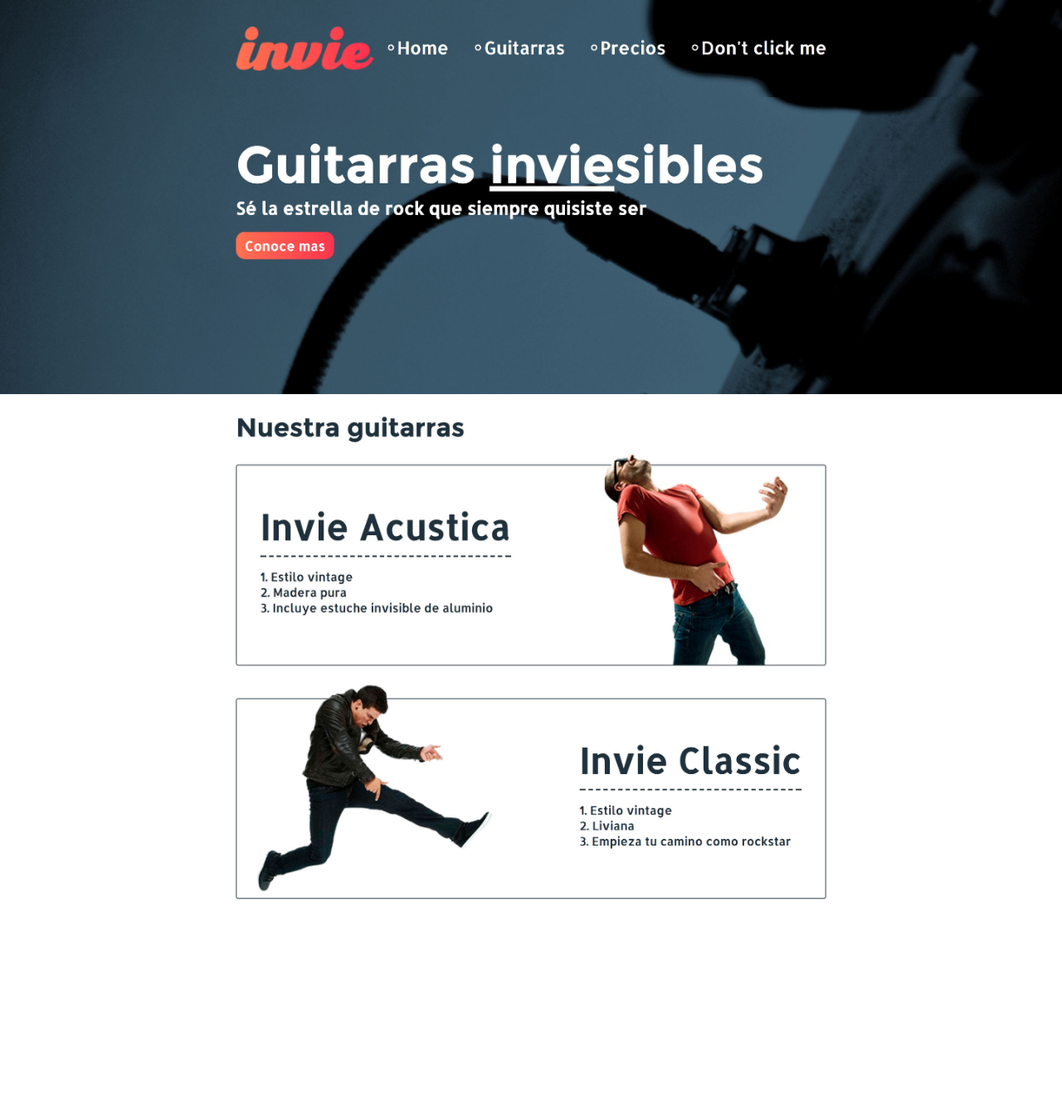
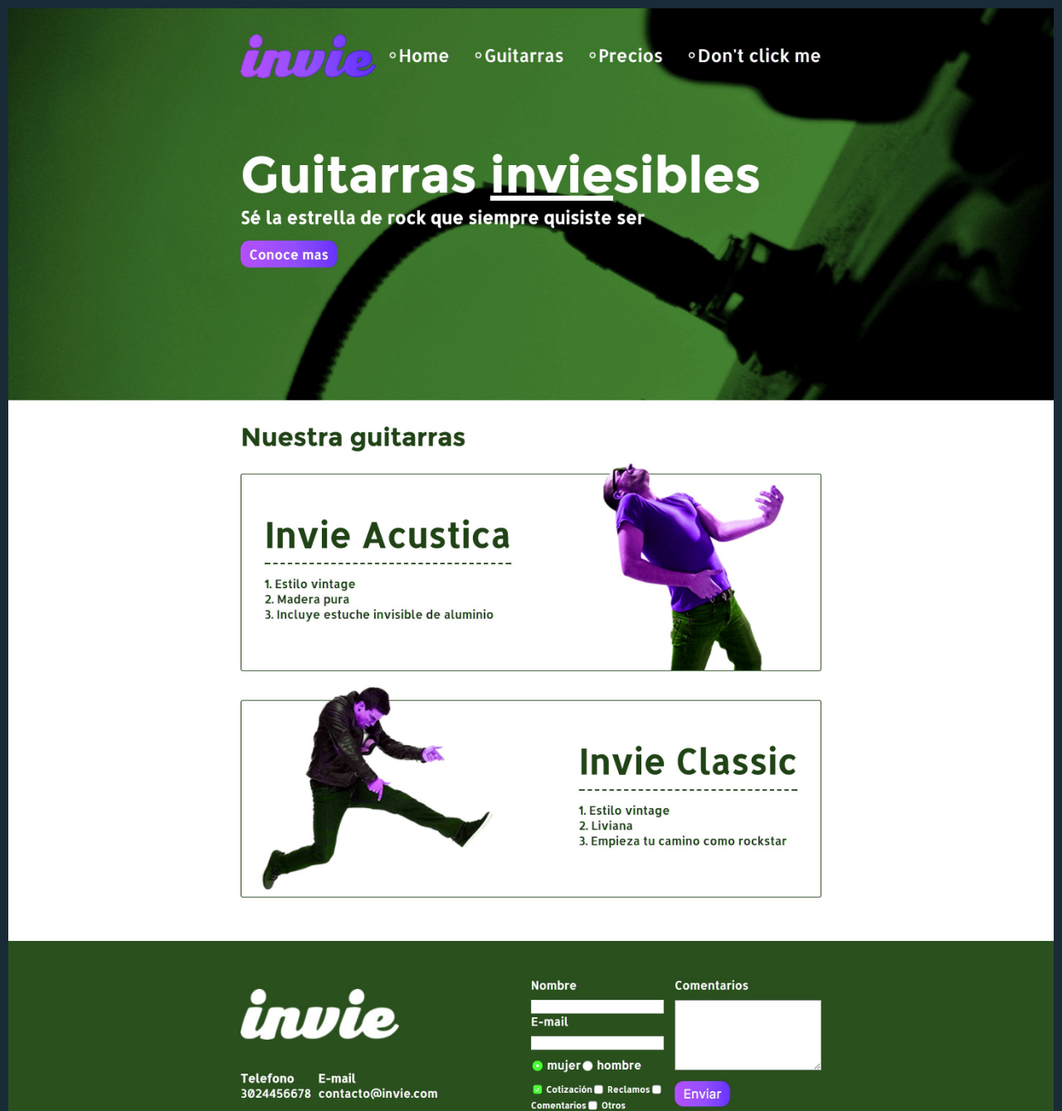
Before and after one commit to fazozela/invie-git, a plain HTML site: page index.html in a window 1280 px wide. Shown: the top 1339 px of the page at 83% size. Before the commit the page ends 1129 px from the top, so only its background shows below. Drawn offline with Linux system fonts and the light colour scheme.

Commit message:
nueva version de invie verde

```diff
--- a/index.html
+++ b/index.html
@@ -8,6 +8,7 @@
     <style>
         body{
             margin: 0;
+            border: 10px solid #192b36
         }
         img{
             max-width: 100%;
@@ -16,9 +17,6 @@
     </style>
 </head>
 <body>
-    <img src="header_0fdd3fdf-3dcc-4466-8a28-4cbcc02a2c6e.jpg" alt="header">
-    <img src="hero_51f6ca4a-043f-4384-bf2d-0276833261fc.jpg" alt="hero">
-    <img src="acustica_395abf3a-d46e-4f19-a9cc-ddee140e6597.webp" alt="acustica">
-    <img src="clasica_0663a6aa-2c83-4435-8530-357480d5a950.jpg" alt="clasica">
+    <img src="nueva-version_9f363cfa-19b8-46fa-b494-eb06ed40d34b.jpg" alt="">
 </body>
 </html>
```
Also changed, not shown: nueva-version_9f363cfa-19b8-46fa-b494-eb06ed40d34b.jpg (added).
